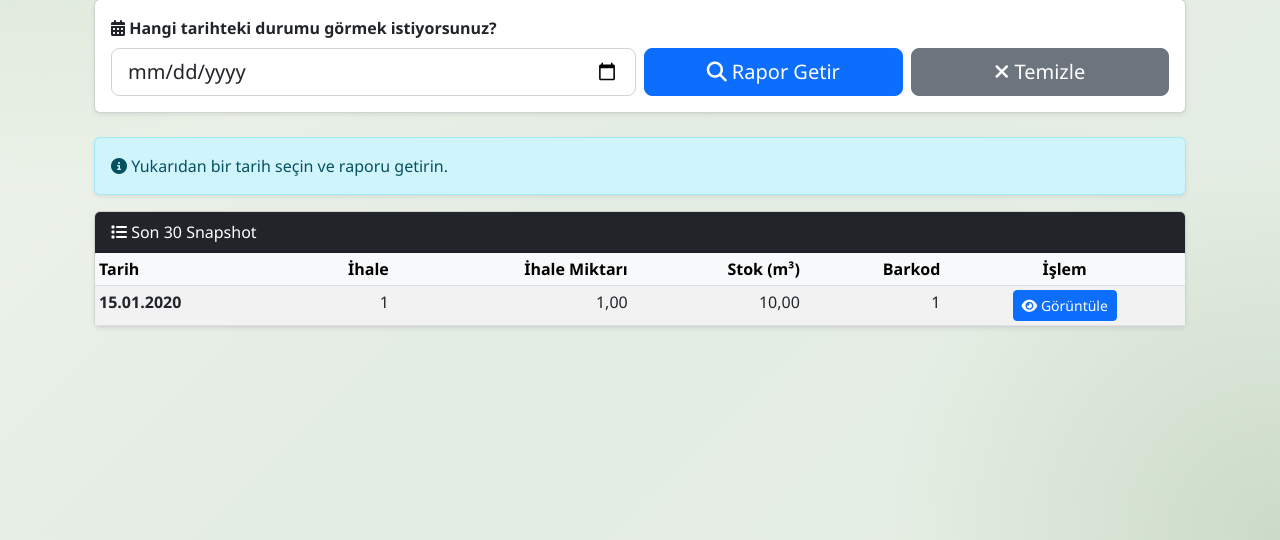
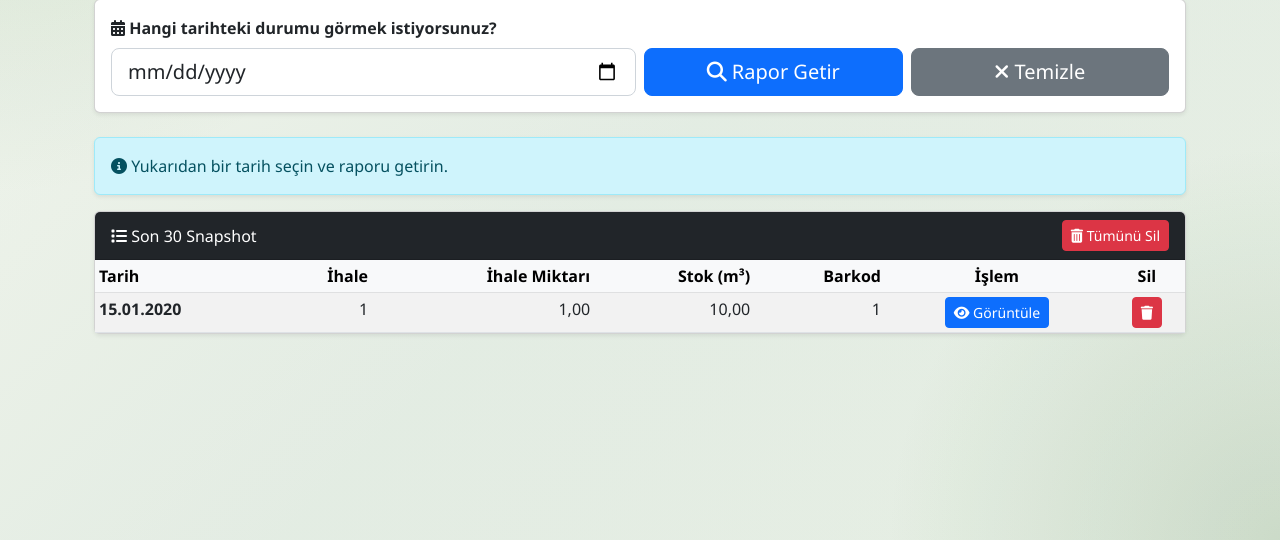
Before and after one commit to ankaraaltunogullarialt/altunogullari-orman-urunleri, a Django app: page /stok/rapor/tarihsel/ in a window 1280 px wide. Shown: the part 260-800 px from the top of the page. Run offline with Django 5.2, Linux system fonts and the light colour scheme; a user stored in the database is signed in; tables that the repository leaves empty hold one stand-in row (values such as "Sample post").

Commit message:
feat: snapshot silme butonu + alt bosluk eklendi
Tarihsel rapordaki snapshot tablosuna tek tek silme ve tumunu silme butonlari eklendi. Tablonun altina mb-5 bosluk verildi.

```diff
--- a/stok/urls.py
+++ b/stok/urls.py
@@ -33,6 +33,8 @@ urlpatterns = [
     path('yedekleme/temizle/', views.yedek_temizle, name='yedek_temizle'),
     path('yedekleme/dosyadan-yukle/', views.yedek_dosyadan_yukle, name='yedek_dosyadan_yukle'),
     path('rapor/tarihsel/', views.tarihsel_rapor, name='tarihsel_rapor'),
+    path('rapor/tarihsel/sil/<int:snapshot_id>/', views.tarihsel_snapshot_sil, name='tarihsel_snapshot_sil'),
+    path('rapor/tarihsel/sil-tumu/', views.tarihsel_snapshot_sil_tumu, name='tarihsel_snapshot_sil_tumu'),
 
 
     # JSON verileri
--- a/templates/stok/tarihsel_rapor.html
+++ b/templates/stok/tarihsel_rapor.html
@@ -257,9 +257,15 @@
 
     <!-- ===== MEVCUT SNAPSHOTLAR ===== -->
     {% if mevcut_snapshotlar %}
-    <div class="card shadow-sm">
-        <div class="card-header bg-dark text-white">
-            <i class="fas fa-list"></i> Son 30 Snapshot
+    <div class="card shadow-sm mb-5">
+        <div class="card-header bg-dark text-white d-flex justify-content-between align-items-center">
+            <span><i class="fas fa-list"></i> Son 30 Snapshot</span>
+            <form method="post" action="{% url 'stok:tarihsel_snapshot_sil_tumu' %}" onsubmit="return confirm('TÜM snapshot\'lar silinecek! Emin misiniz?');" style="margin: 0;">
+                {% csrf_token %}
+                <button type="submit" class="btn btn-sm btn-danger">
+                    <i class="fas fa-trash-alt"></i> Tümünü Sil
+                </button>
+            </form>
         </div>
         <div class="card-body p-0">
             <table class="table table-sm table-striped table-hover mb-0">
@@ -271,6 +277,7 @@
                         <th class="text-end">Stok (m³)</th>
                         <th class="text-end">Barkod</th>
                         <th class="text-center">İşlem</th>
+                        <th class="text-center">Sil</th>
                     </tr>
                 </thead>
                 <tbody>
@@ -286,6 +293,14 @@
                                 <i class="fas fa-eye"></i> Görüntüle
                             </a>
                         </td>
+                        <td class="text-center">
+                            <form method="post" action="{% url 'stok:tarihsel_snapshot_sil' s.id %}" onsubmit="return confirm('{{ s.tarih|date:"d.m.Y" }} tarihli snapshot silinsin mi?');" style="display: inline;">
+                                {% csrf_token %}
+                                <button type="submit" class="btn btn-sm btn-danger">
+                                    <i class="fas fa-trash"></i>
+                                </button>
+                            </form>
+                        </td>
                     </tr>
                     {% endfor %}
                 </tbody>
```
